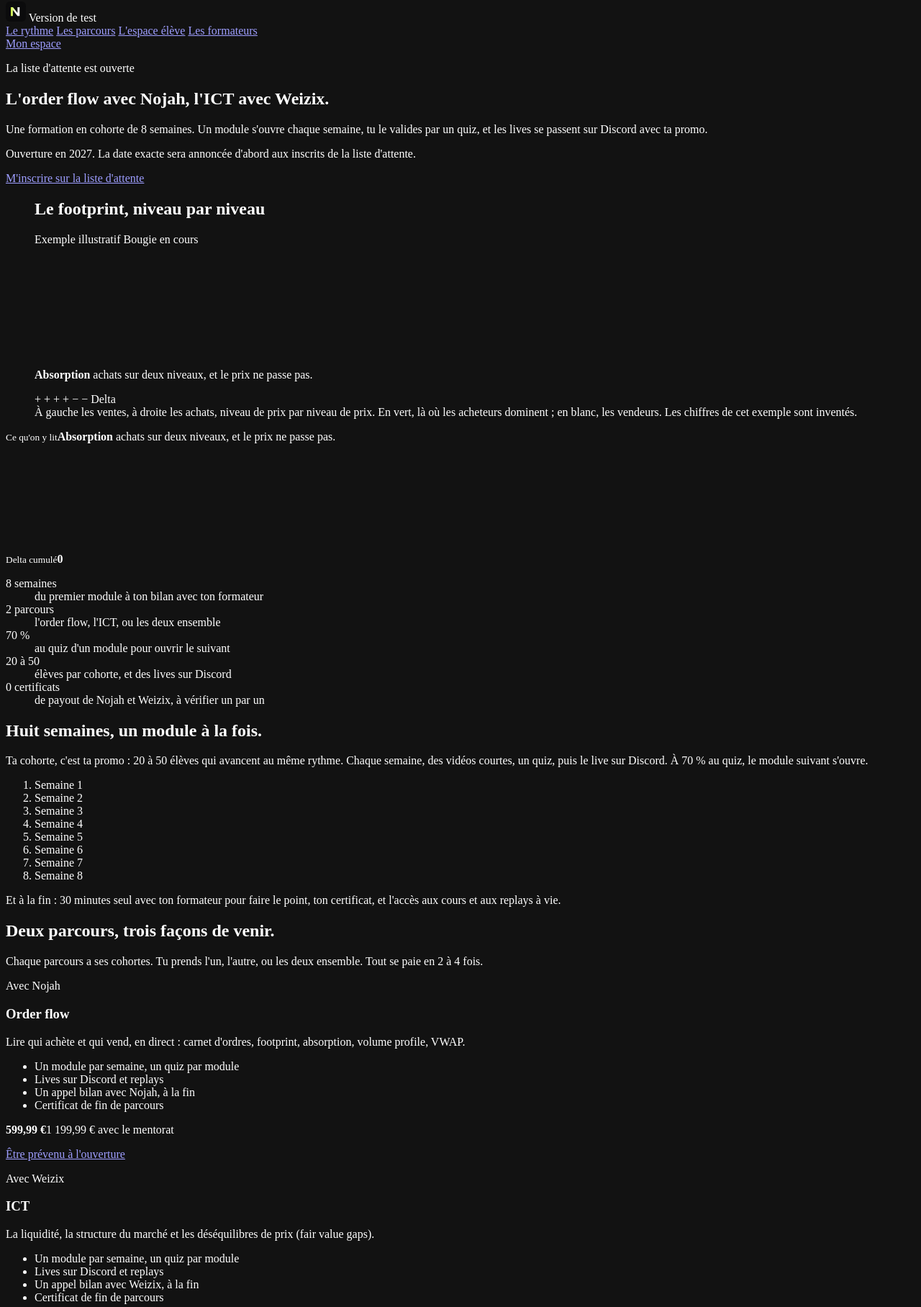
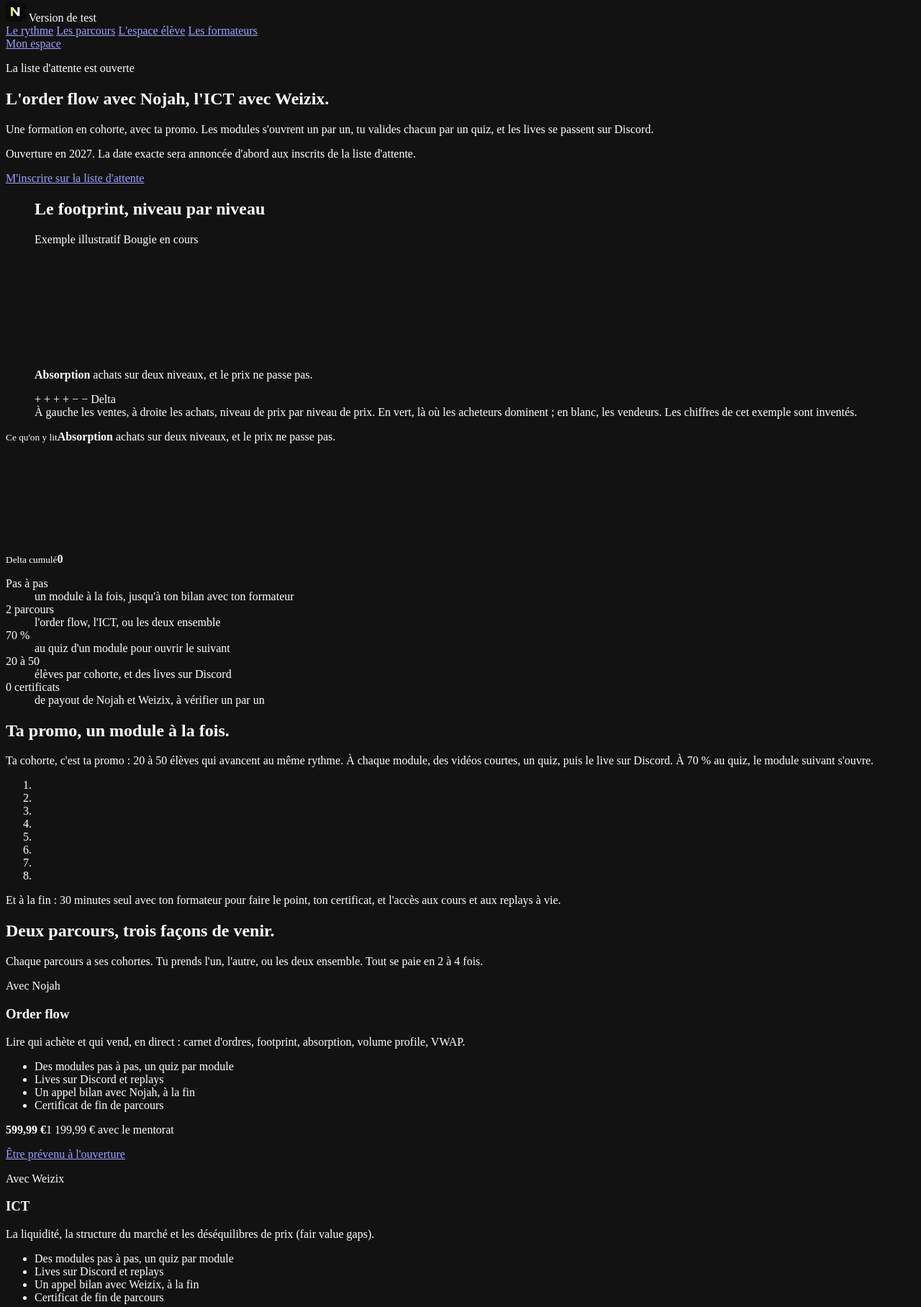
Before and after one commit to AzulixNQ/noweiz-academy, a PHP site: template app/pages/accueil.php in a window 1280 px wide; the page is wider, and only the part inside the window is pictured. Shown: the part 160-1976 px from the top of that part at 72% size. Run offline with PHP 8.4, Linux system fonts and the light colour scheme; the template is opened without the code that fills it, so the values that code supplies are empty; a map, chart or similar area stays blank; some libraries are stand-ins or nearby versions.

Commit message:
Accueil : plus de durée de formation (8 semaines) tant qu'elle n'est pas fixée
Demande de Louis : on ne sait pas encore combien de temps durera chaque formation.
Le parcours garde ses 8 étapes lumineuses (Vidéos, Quiz, Live… Bilan) au lieu de « Semaine 1 à 8 ».

Co-Authored-By: Claude Opus 5.5 <noreply@anthropic.com>
Claude-Session: https://claude.ai/code/session_01LeMKDTQYz8SVkbojz6z9WF

```diff
--- a/app/pages/accueil.php
+++ b/app/pages/accueil.php
@@ -52,7 +52,7 @@ $fin = $ouverture !== '' ? strtotime($ouverture) : false;
 $annee = reglage('compteur') === 'annee';
 $prix = (bool) reglage('prix_visibles');
 $titre = $nom . " : l'order flow avec Nojah, l'ICT avec Weizix";
-$desc = "Une formation par cohortes : un module par semaine, des lives sur Discord. Ouverture en 2027. Inscris-toi sur la liste d'attente.";
+$desc = "Une formation par cohortes : des modules pas à pas, des lives sur Discord. Ouverture en 2027. Inscris-toi sur la liste d'attente.";
 $aria = static fn(string $c): string => isset($err[$c]) ? ' aria-invalid="true" aria-describedby="wl-' . $c . '-err"' : '';
 
 /* Le footprint d'exemple du haut de page, tel qu'il s'affiche sans animation (les six premières bougies de assets/footprint.js).
@@ -145,7 +145,7 @@ if (!headers_sent()) {
         <div class="hero-texte">
           <p class="etat"><i class="pouls" aria-hidden="true"></i>La liste d'attente est ouverte</p>
           <h1 class="titre"><span>L'order flow</span> <span>avec Nojah,</span> <span class="deux">l'ICT</span> <span class="deux">avec Weizix.</span></h1>
-          <p class="chapo">Une formation en cohorte de 8 semaines. Un module s'ouvre chaque semaine, tu le valides par un quiz, et les lives se passent sur Discord avec ta promo.</p>
+          <p class="chapo">Une formation en cohorte, avec ta promo. Les modules s'ouvrent un par un, tu valides chacun par un quiz, et les lives se passent sur Discord.</p>
 <?php if ($fin === false): ?>
           <p class="sous-actions" id="ouverture">Ouverture en 2027. La date exacte sera annoncée d'abord aux inscrits de la liste d'attente.</p>
 <?php else: ?>
@@ -212,7 +212,7 @@ if (!headers_sent()) {
       </div>
 
       <dl class="faits verre" id="bref">
-        <div><dt>8 semaines</dt><dd>du premier module à ton bilan avec ton formateur</dd></div>
+        <div><dt>Pas à pas</dt><dd>un module à la fois, jusqu'à ton bilan avec ton formateur</dd></div>
         <div><dt>2 parcours</dt><dd>l'order flow, l'ICT, ou les deux ensemble</dd></div>
         <div><dt>70&nbsp;%</dt><dd>au quiz d'un module pour ouvrir le suivant</dd></div>
         <div><dt>20 à 50</dt><dd>élèves par cohorte, et des lives sur Discord</dd></div>
@@ -225,13 +225,13 @@ if (!headers_sent()) {
     <div class="parcours-colle">
       <div class="cadre parcours-in">
         <div class="parcours-tete">
-          <h2 class="titre-2" id="parcours-titre"><span>Huit semaines,</span> <span>un module à la fois.</span></h2>
-          <p class="parcours-texte">Ta cohorte, c'est ta promo : 20 à 50 élèves qui avancent au même rythme. Chaque semaine, des vidéos courtes, un quiz, puis le live sur Discord. À 70&nbsp;% au quiz, le module suivant s'ouvre.</p>
+          <h2 class="titre-2" id="parcours-titre"><span>Ta promo,</span> <span>un module à la fois.</span></h2>
+          <p class="parcours-texte">Ta cohorte, c'est ta promo : 20 à 50 élèves qui avancent au même rythme. À chaque module, des vidéos courtes, un quiz, puis le live sur Discord. À 70&nbsp;% au quiz, le module suivant s'ouvre.</p>
         </div>
         <ol class="chemin">
-<?php for ($s = 1; $s <= 8; $s++): ?>
-          <li class="etape"><i class="noeud" data-noeud aria-hidden="true"></i><span class="etape-nom">Semaine <?= $s ?></span></li>
-<?php endfor; ?>
+<?php foreach (['Vidéos', 'Quiz', 'Live', 'Vidéos', 'Quiz', 'Live', '…', 'Bilan'] as $etape): /* 8 étapes : le ruban lumineux passe par 8 points (rubans.js) ; la durée des formations n'est pas encore fixée */ ?>
+          <li class="etape"><i class="noeud" data-noeud aria-hidden="true"></i><span class="etape-nom"><?= e($etape) ?></span></li>
+<?php endforeach; ?>
         </ol>
         <p class="parcours-fin verre">Et à la fin : 30&nbsp;minutes seul avec ton formateur pour faire le point, ton certificat, et l'accès aux cours et aux replays à vie.</p>
       </div>
@@ -250,7 +250,7 @@ if (!headers_sent()) {
           <h3>Order flow</h3>
           <p class="offre-texte">Lire qui achète et qui vend, en direct : carnet d'ordres, footprint, absorption, volume profile, VWAP.</p>
           <ul class="offre-liste">
-            <li>Un module par semaine, un quiz par module</li>
+            <li>Des modules pas à pas, un quiz par module</li>
             <li>Lives sur Discord et replays</li>
             <li>Un appel bilan avec Nojah, à la fin</li>
             <li>Certificat de fin de parcours</li>
@@ -267,7 +267,7 @@ if (!headers_sent()) {
           <h3>ICT</h3>
           <p class="offre-texte">La liquidité, la structure du marché et les déséquilibres de prix (fair value gaps).</p>
           <ul class="offre-liste">
-            <li>Un module par semaine, un quiz par module</li>
+            <li>Des modules pas à pas, un quiz par module</li>
             <li>Lives sur Discord et replays</li>
             <li>Un appel bilan avec Weizix, à la fin</li>
             <li>Certificat de fin de parcours</li>
@@ -300,7 +300,7 @@ if (!headers_sent()) {
       <div class="mentorat verre">
         <div>
           <h3>Le mentorat, en option</h3>
-          <p>Après ta cohorte, 4 appels individuels de 45&nbsp;minutes avec ton formateur, dans les 8 semaines qui suivent. Vous regardez tes trades ensemble, un par un.</p>
+          <p>Après ta cohorte, 4 appels individuels de 45&nbsp;minutes avec ton formateur. Vous regardez tes trades ensemble, un par un.</p>
         </div>
 <?php if ($prix): ?>
         <p class="mentorat-prix"><b>Dès 699,99&nbsp;€</b><span>formation comprise : 699,99&nbsp;€ l'ICT, 1&nbsp;199,99&nbsp;€ l'order flow, 1&nbsp;799,99&nbsp;€ le pack</span></p>
```
Also changed, not shown: outils/essais.js (+4 -3 lines).
